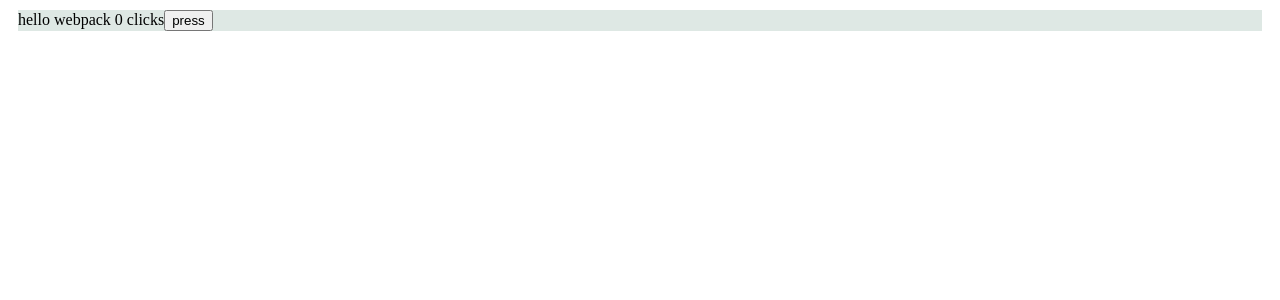
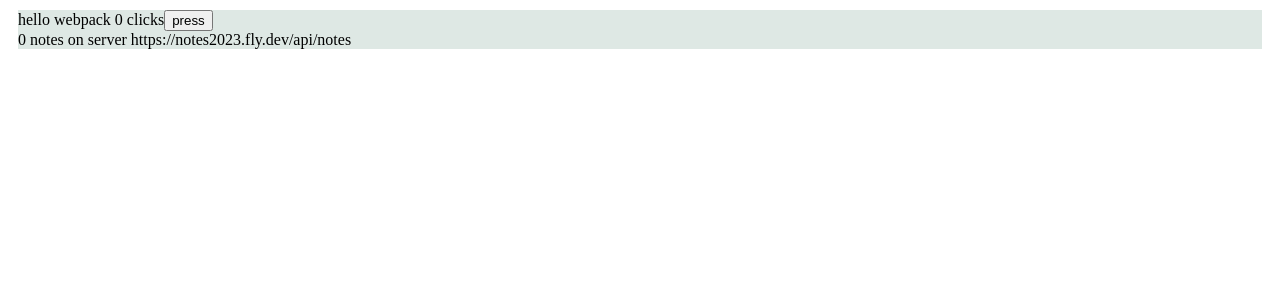
Before and after one commit to fernargdev/js-examples, a React app in the folder webpack/: page / in a window 1280 px wide. Shown: the top 300 px of the page. Built offline with nearby package versions, Linux system fonts and the light colour scheme; no server answers; the HTML template or start-up script is replaced by a standard one.

Commit message:
usand useNotes

```diff
--- a/webpack/package.json
+++ b/webpack/package.json
@@ -19,6 +19,7 @@
     "webpack-dev-server": "^5.0.4"
   },
   "dependencies": {
+    "axios": "^1.7.2",
     "core-js": "^3.37.1",
     "react": "^18.3.1",
     "react-dom": "^18.3.1",
--- a/webpack/src/App.js
+++ b/webpack/src/App.js
@@ -1,18 +1,35 @@
-import React, { useState } from 'react'
-import './index.css'
+import React, { useState, useEffect } from 'react'
+import axios from 'axios'
+
+const useNotes = (url) => {
+  const [notes, setNotes] = useState([])
+  useEffect(() => {
+    axios.get(url).then((response) => {
+      setNotes(response.data)
+    })
+  }, [url])
+  return notes
+}
 
 const App = () => {
   const [counter, setCounter] = useState(0)
   const [values, setValues] = useState([])
 
+  const url = 'https://notes2023.fly.dev/api/notes'
+  const notes = useNotes(url)
+
   const handleClick = () => {
     setCounter(counter + 1)
     setValues(values.concat(counter))
   }
+
   return (
     <div className="container">
       hello webpack {counter} clicks
       <button onClick={handleClick}>press</button>
+      <div>
+        {notes.length} notes on server {url}
+      </div>
     </div>
   )
 }
```
Also changed, not shown: 1 other file (tests, documents, lock files or other folders).
